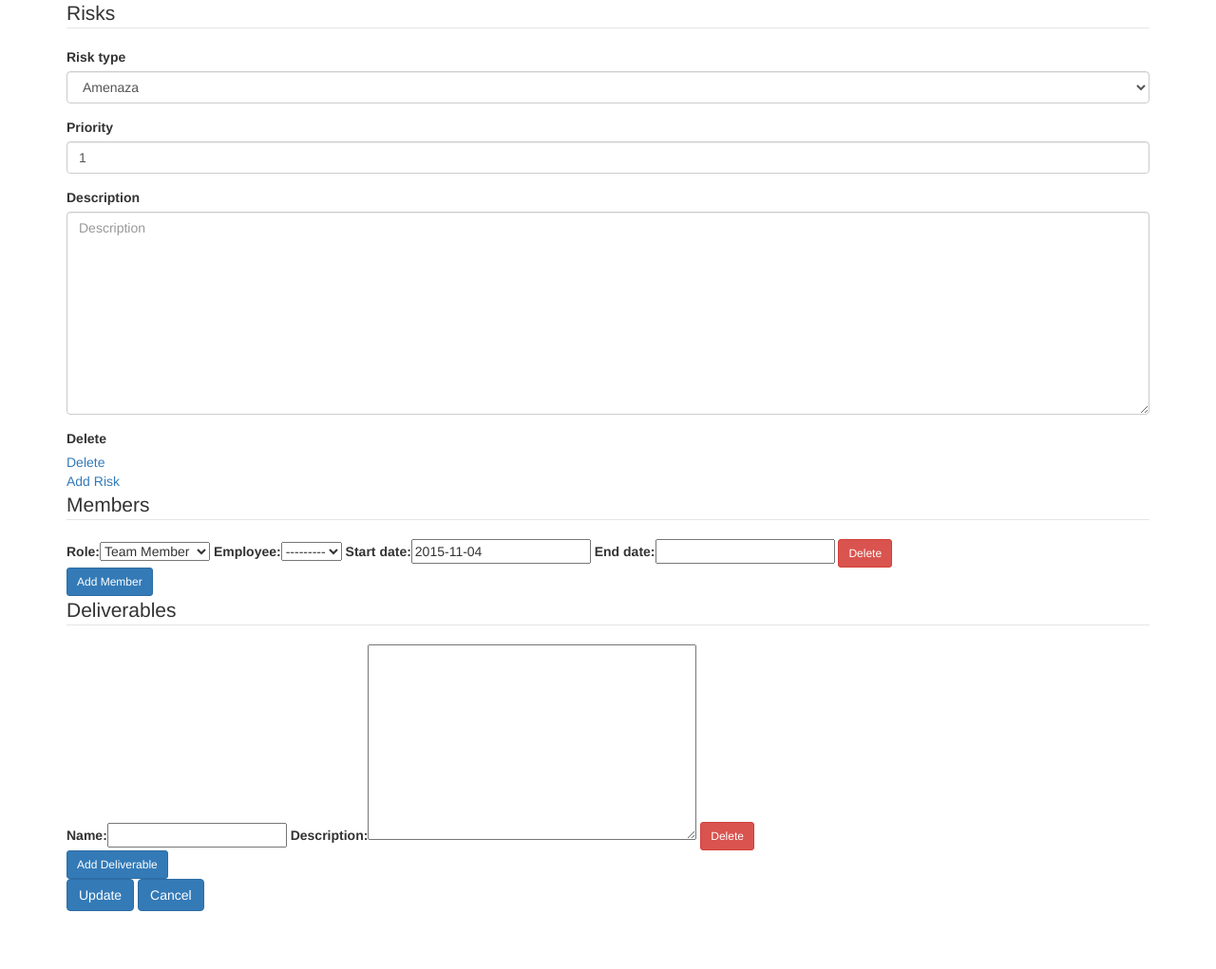
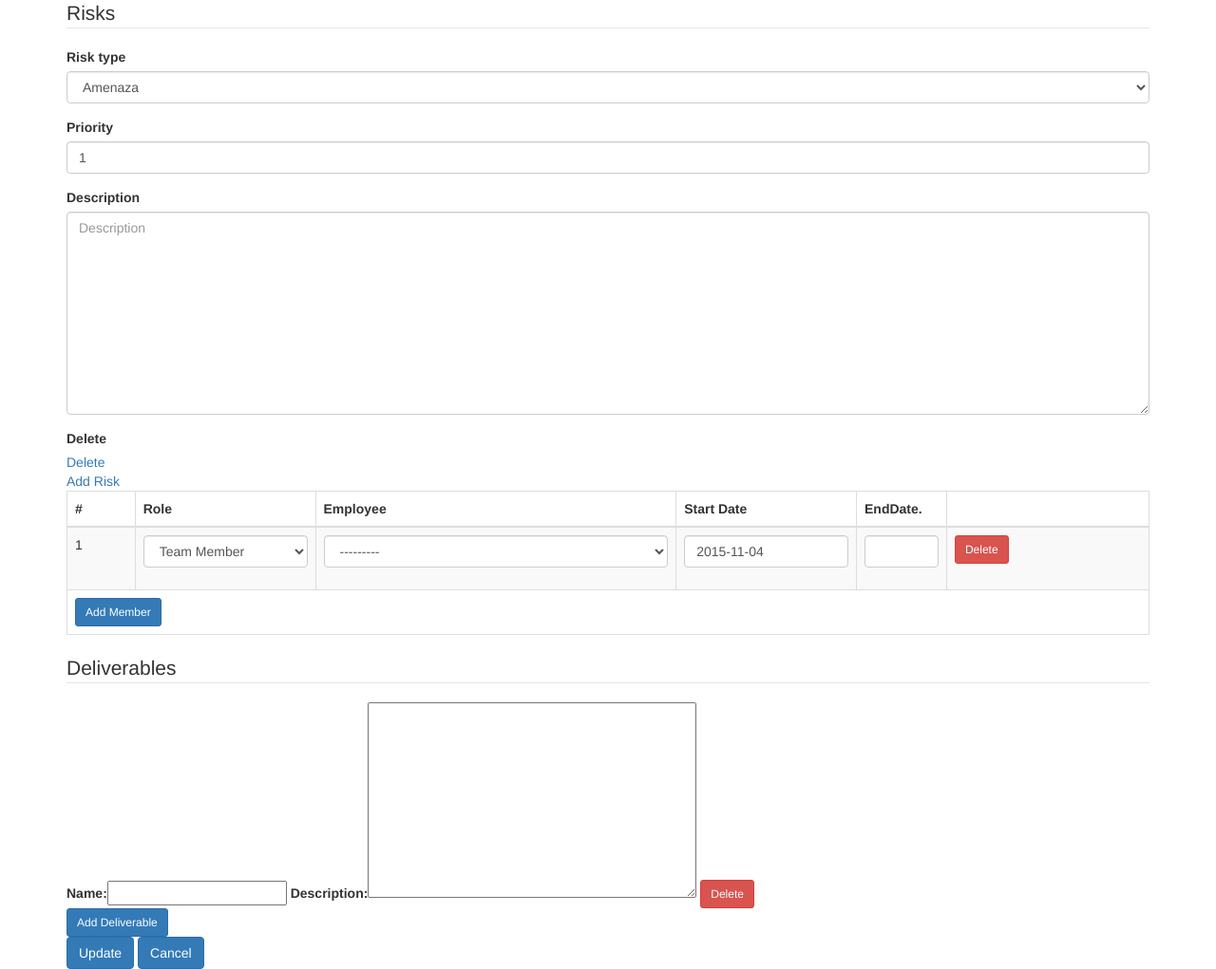
Before and after one commit to luiscberrocal/homeworkpal, a Django app: a page that uses homeworkpal_project/templates/project_admin/project_form.html in a window 1280 px wide. Shown: the part 1071-2092 px from the top of the page at 95% size. Before the commit the page ends 2031 px from the top, so only its background shows below. Run offline with Django 3.2, Linux system fonts and the light colour scheme; data that the repository does not hold is empty; parts of the project's set-up code (start-up, migrations or seed data) failed here and were passed over; some libraries are stand-ins or nearby versions.

Commit message:
Broken code for project members template

```diff
--- a/homeworkpal_project/templates/project_admin/project_form.html
+++ b/homeworkpal_project/templates/project_admin/project_form.html
@@ -2,7 +2,7 @@
 {% load staticfiles bootstrap3 i18n %}
 {% block extra_css %}
     <!-- *********** -->
-{{ form.media }}
+    {{ form.media }}
     <!-- *********** -->
 {% endblock extra_css %}
 {% block page_title %}
@@ -20,7 +20,7 @@
         <div class="tab-content">
 
             <div role="tabpanel" class="tab-pane active" id="project-info">
-            {% bootstrap_form form %}
+                {% bootstrap_form form %}
             </div>
 
             <div role="tabpanel" class="tab-pane active" id="risks">
@@ -31,23 +31,51 @@
                     {% for form in line_formset %}
                         {{ form.id }}
                         <div class="link-formset inline {{ risk_form.prefix }}">
-                           {% bootstrap_form form layout='horizontal' %}
+                            {% bootstrap_form form layout='horizontal' %}
                         </div>
                     {% endfor %}
                 </fieldset>
             </div>
             <div role="tabpanel" class="tab-pane active" id="members">
-                <fieldset>
-                    <legend>Members</legend>
-                    {{ members_formset.management_form }}
-                    {{ members_formset.non_form_errors }}
-                    {% for form in members_formset %}
-                        {{ form.id }}
-                        <div class="members-formset inline {{ form.prefix }}">
-                            {{ form.as_table }}
-                        </div>
+
+
+                {{ members_formset.management_form }}
+                {{ members_formset.non_field_errors }}
+                <table class="table table-striped table-bordered">
+                    <thead>
+                    <th>#</th>
+                    <th>Role</th>
+                    <th>Employee</th>
+                    <th>Start Date</th>
+                    <th>EndDate.</th>
+                    <th></th>
+                    </thead>
+                    <tbody>
+                    {% for line_form in members_formset %}
+                        <tr class="members-formset inline {{ line_form.prefix }}">
+                            <td class="col-md-0 counter">
+                                {{ forloop.counter }}
+                                {{ line_form.id }}
+                            </td>
+                            <td class="col-md-2">
+                                {% bootstrap_field line_form.role show_label=False %}
+                            </td>
+                            <td class="col-md-4">
+                                {% bootstrap_field line_form.employee show_label=False %}
+                            </td>
+                            <td class="col-md-2">
+                                {% bootstrap_field line_form.start_date show_label=False %}
+                            </td>
+                            <td class="col-md-1">
+                                {% bootstrap_field line_form.end_date show_label=False %}
+
+                            </td>
+                            <td></td>
+                        </tr>
                     {% endfor %}
-                </fieldset>
+                    </tbody>
+                </table>
+
             </div>
             <div role="tabpanel" class="tab-pane active" id="deliverables">
                 <fieldset>
@@ -89,7 +117,7 @@
             deleteCssClass: 'btn btn-danger btn-sm',
         });
 
-         $('.deliverables-formset').formset({
+        $('.deliverables-formset').formset({
             prefix: 'deliverables',
             addText: 'Add Deliverable',
             deleteText: 'Delete',
@@ -98,7 +126,6 @@
         });
 
 
-
     </script>
 
 {% endblock extra_js %}
```
